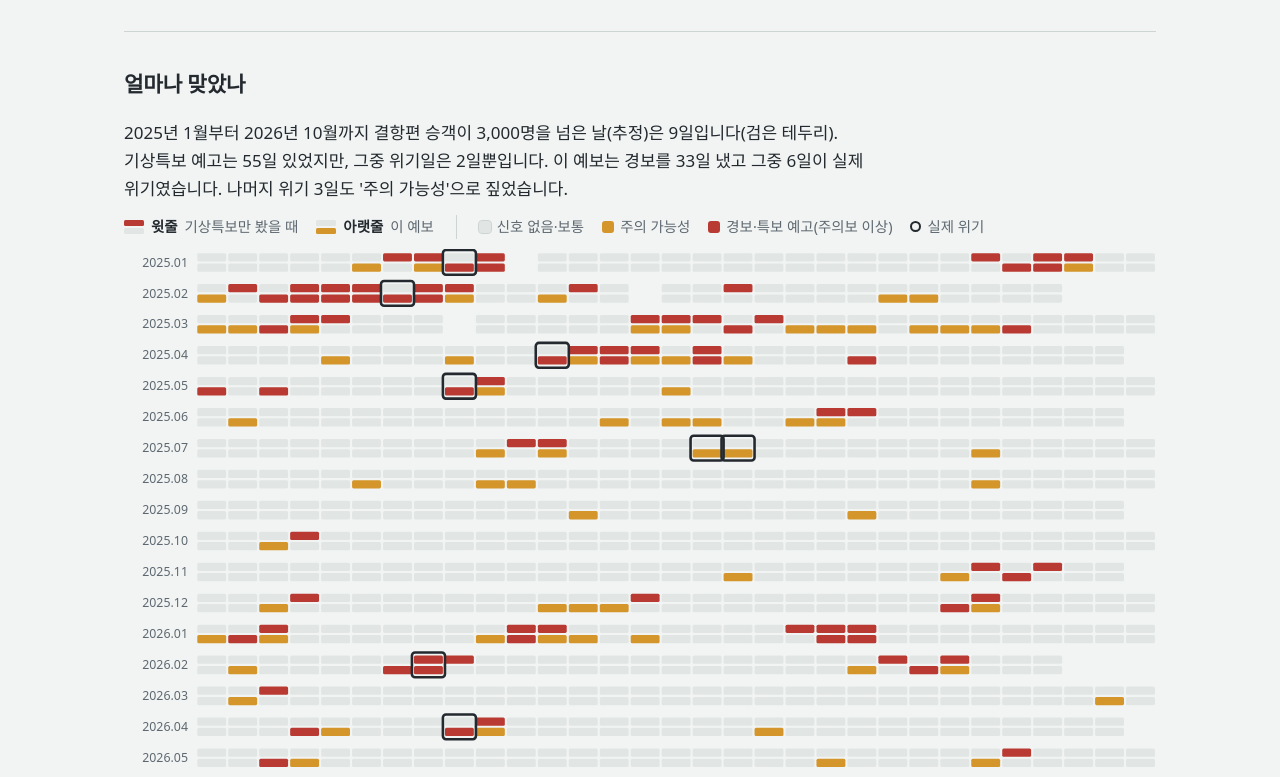
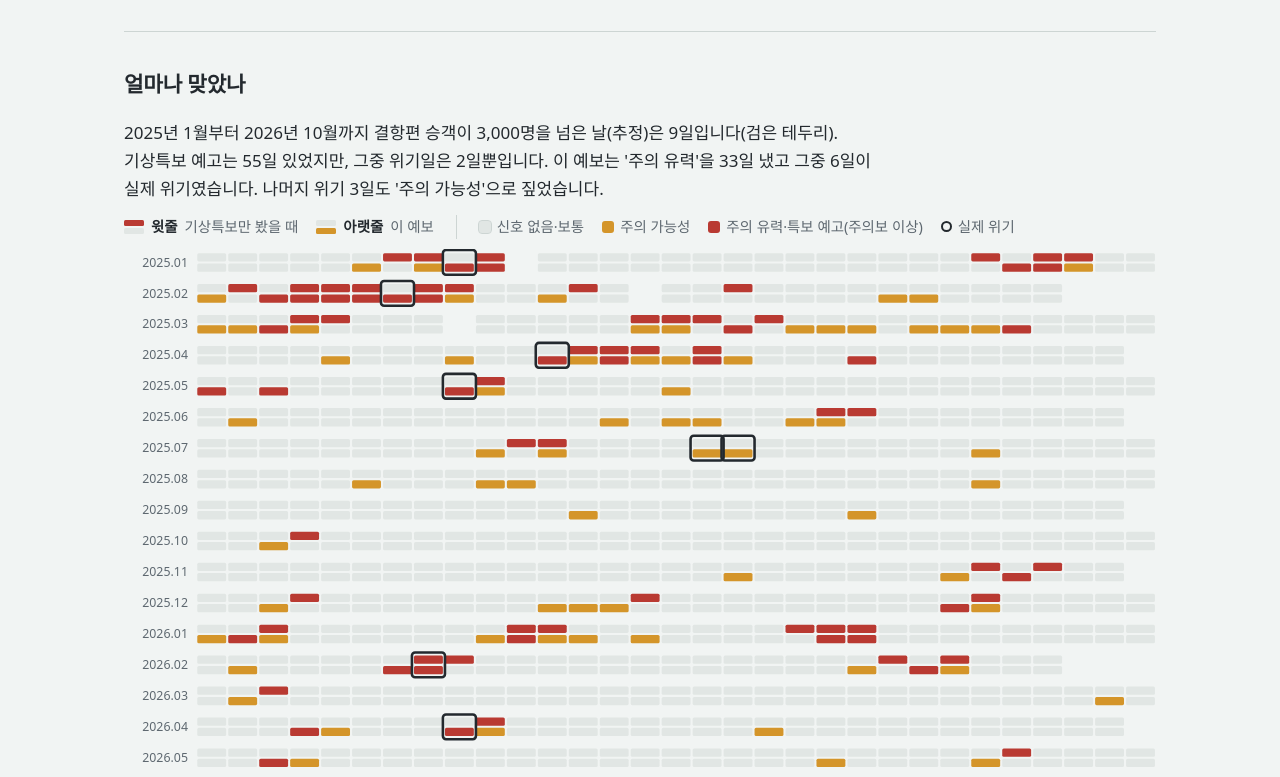
Before and after one commit to choihqmin/jeju-airport-risk, a plain HTML site: page index.html in a window 1280 px wide. Shown: the part 1420-2197 px from the top of the page. Drawn offline with Linux system fonts and the light colour scheme; a web font is replaced by a local one.

Commit message:
단계 이름 변경: 경보 -> 주의 유력 (기상청 경보와 구분)
Co-Authored-By: Claude Opus 5.5 <noreply@anthropic.com>

Claude-Session: https://claude.ai/code/session_013237bUy5y7MGZaaxoQrsEr

```diff
--- a/index.html
+++ b/index.html
@@ -190,7 +190,7 @@ footer p{margin:0 0 6px;max-width:60em}
         <p class="chart-take" id="cal-take"></p>
         <div class="cal-read" aria-label="달력 읽는 법">
           <div class="rk"><span><i class="kp"><i style="background:var(--alert)"></i><i></i></i><b>윗줄</b> 기상특보만 봤을 때</span><span><i class="kp"><i></i><i style="background:var(--amber-mark)"></i></i><b>아랫줄</b> 이 예보</span></div>
-          <div class="legend cal-colors"><span><i class="sw" style="background:var(--grid);outline:1px solid var(--rule)"></i>신호 없음·보통</span><span><i class="sw" style="background:var(--amber-mark)"></i>주의 가능성</span><span><i class="sw" style="background:var(--alert)"></i>경보·특보 예고(주의보 이상)</span><span><i class="ringk"></i>실제 위기</span></div>
+          <div class="legend cal-colors"><span><i class="sw" style="background:var(--grid);outline:1px solid var(--rule)"></i>신호 없음·보통</span><span><i class="sw" style="background:var(--amber-mark)"></i>주의 가능성</span><span><i class="sw" style="background:var(--alert)"></i>주의 유력·특보 예고(주의보 이상)</span><span><i class="ringk"></i>실제 위기</span></div>
         </div>
         <div class="chart-scroll"><svg id="cal" viewBox="0 0 1000 600" role="img" aria-label="2025년 1월부터 2026년 10월까지 날짜별 기상특보 예고와 이 예보의 단계, 실제 위기일"></svg></div>
         <p class="cal-note" id="cal-note"></p>
@@ -236,7 +236,7 @@ const TIER = {
   2: { word: '주의 가능성', cls: 't2', color: 'var(--amber)', mark: 50,
        lede: '위험 신호가 평소보다 많은 날입니다. 큰 결항으로 이어진 적은 드물었지만, 당일 오전에 한 번 더 확인하세요.',
        trvWord: '결항이 생길 수 있어요', trvLede: '이날은 바람이나 비로 일부 항공편이 결항될 수 있어요.' },
-  3: { word: '경보', cls: 't3', color: 'var(--alert)', mark: 83.3,
+  3: { word: '주의 유력', cls: 't3', color: 'var(--alert)', mark: 83.3,
        lede: '결항이 몰려 3,000명 넘게 발이 묶일 위험이 큰 날입니다.',
        trvWord: '결항 위험이 커요', trvLede: '이날은 결항이 많이 생겨 공항에 발이 묶일 위험이 커요.' },
 };
@@ -318,7 +318,7 @@ function method(ref, d) {
   el('m2').textContent = `전날 기상특보 예고만 봤다면 2020~2024년 위기일의 ${Math.round(f.warning_miss_rate * 100)}%를 놓쳤습니다. 예보·관측·운항 자료와 예보관 발표문을 합치자, 위험한 날을 골라내는 정확도(평균 정밀도, 1이 만점)가 0.26에서 0.65로 올랐습니다(2022년 9월~2024년). 다만 위기일이 한 해 ${Math.round(f.crisis_days_per_year_2018_2024)}일 남짓으로 드물어 이 숫자에는 불확실성이 큽니다.`;
   el('m3').textContent = `결항편 승객이 떠안는 추가 비용을 2025년 관광객 지출 단가로 계산하면 한 해 ${Math.round(f.loss_low_eok)}억 원(시간 손실만)~${Math.round(f.loss_high_eok)}억 원(1.5일 지연 가정), 기본 추정(시간 손실과 숙박 1박)으로 ${Math.round(f.loss_base_eok)}억 원입니다. 가정에 따라 달라지는 시나리오 값입니다. 모델은 미리 고정해 두었고(지문 ${ref.model_sha}), 11월 5일 예보부터 매일 기록을 공개합니다.`;
   el('trv-m').textContent = `이 예보는 그날 제주공항에 결항이 몰려 3,000명 넘게 발이 묶일 가능성을 세 단계로 알려 드려요. 내 항공편이 뜨는지는 알 수 없으니, 최종 확인은 꼭 항공사 안내로 하세요.`;
-  el('foot1').textContent = d ? `${fmtIssued(d.issued_kst)} 기록 · 모델 지문 ${ref.model_sha} · 단계는 보통, 주의 가능성, 경보 세 가지` : '';
+  el('foot1').textContent = d ? `${fmtIssued(d.issued_kst)} 기록 · 모델 지문 ${ref.model_sha} · 단계는 보통, 주의 가능성, 주의 유력 세 가지` : '';
 }
 function render(view, d, ref) {
   const t = TIER[d.tier] || null;
@@ -385,11 +385,11 @@ function drawCalendar(C){
     mk(s,'rect',{x:x0+ig/2,y:y0+sub,width:cw-ig,height:ch,rx:1.5,fill:col[r.t]});
     if(r.c) rings.push([x0,y0]);
     const hit=mk(s,'rect',{x:x0,y:y0,width:cw,height:sub+ch,fill:'transparent'});
-    hit.addEventListener('pointermove',e=>showTip(e,`<b>${r.d}</b><br>기상특보 예고 ${r.w?'있음':'없음'}<br>이 예보 ${['','보통','주의 가능성','경보'][r.t]}<br>추정 체류객 ${n0(r.s)}명${r.c?' (위기)':''}`)); hit.addEventListener('pointerleave',hideTip)});
+    hit.addEventListener('pointermove',e=>showTip(e,`<b>${r.d}</b><br>기상특보 예고 ${r.w?'있음':'없음'}<br>이 예보 ${['','보통','주의 가능성','주의 유력'][r.t]}<br>추정 체류객 ${n0(r.s)}명${r.c?' (위기)':''}`)); hit.addEventListener('pointerleave',hideTip)});
   rings.forEach(([x0,y0])=>mk(s,'rect',{x:x0-1,y:y0-3,width:cw+2,height:sub+ch+6,rx:3,fill:'none',stroke:'var(--ink)','stroke-width':narrow?3:2.5,'pointer-events':'none'}));
   s.setAttribute('viewBox',`0 0 ${W} ${T+months.length*rh}`);
   const crisis=C.filter(r=>r.c).length, wd=C.filter(r=>r.w).length, wh=C.filter(r=>r.w&&r.c).length, ad=C.filter(r=>r.t===3).length, ah=C.filter(r=>r.t===3&&r.c).length, ad2=C.filter(r=>r.t>=2&&r.c).length;
-  el('cal-take').textContent=`2025년 1월부터 2026년 10월까지 결항편 승객이 3,000명을 넘은 날(추정)은 ${crisis}일입니다(검은 테두리). 기상특보 예고는 ${wd}일 있었지만, 그중 위기일은 ${wh}일뿐입니다. 이 예보는 경보를 ${ad}일 냈고 그중 ${ah}일이 실제 위기였습니다. 나머지 위기 ${ad2-ah}일도 '주의 가능성'으로 짚었습니다.`;
+  el('cal-take').textContent=`2025년 1월부터 2026년 10월까지 결항편 승객이 3,000명을 넘은 날(추정)은 ${crisis}일입니다(검은 테두리). 기상특보 예고는 ${wd}일 있었지만, 그중 위기일은 ${wh}일뿐입니다. 이 예보는 '주의 유력'을 ${ad}일 냈고 그중 ${ah}일이 실제 위기였습니다. 나머지 위기 ${ad2-ah}일도 '주의 가능성'으로 짚었습니다.`;
   el('cal-note').textContent='지금 쓰는 단계 기준을 지난 기간에 거꾸로 적용해 본 결과라 설명용입니다. 단계 기준을 정할 때 이 기간의 점수 분포도 함께 썼기 때문에, 처음 보는 자료로 본 시험과는 다릅니다. 예보관 발표문이 있는 날만 표시했습니다.';
 }
 
```
